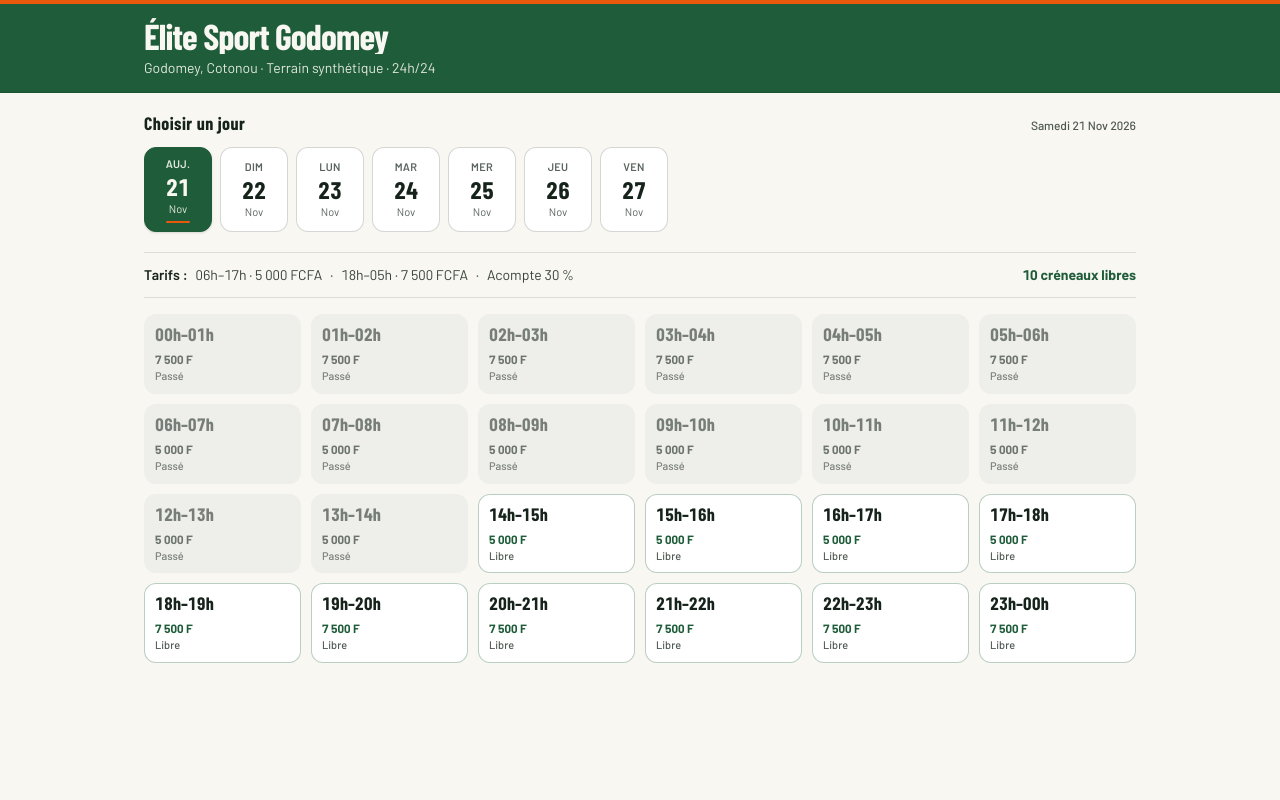
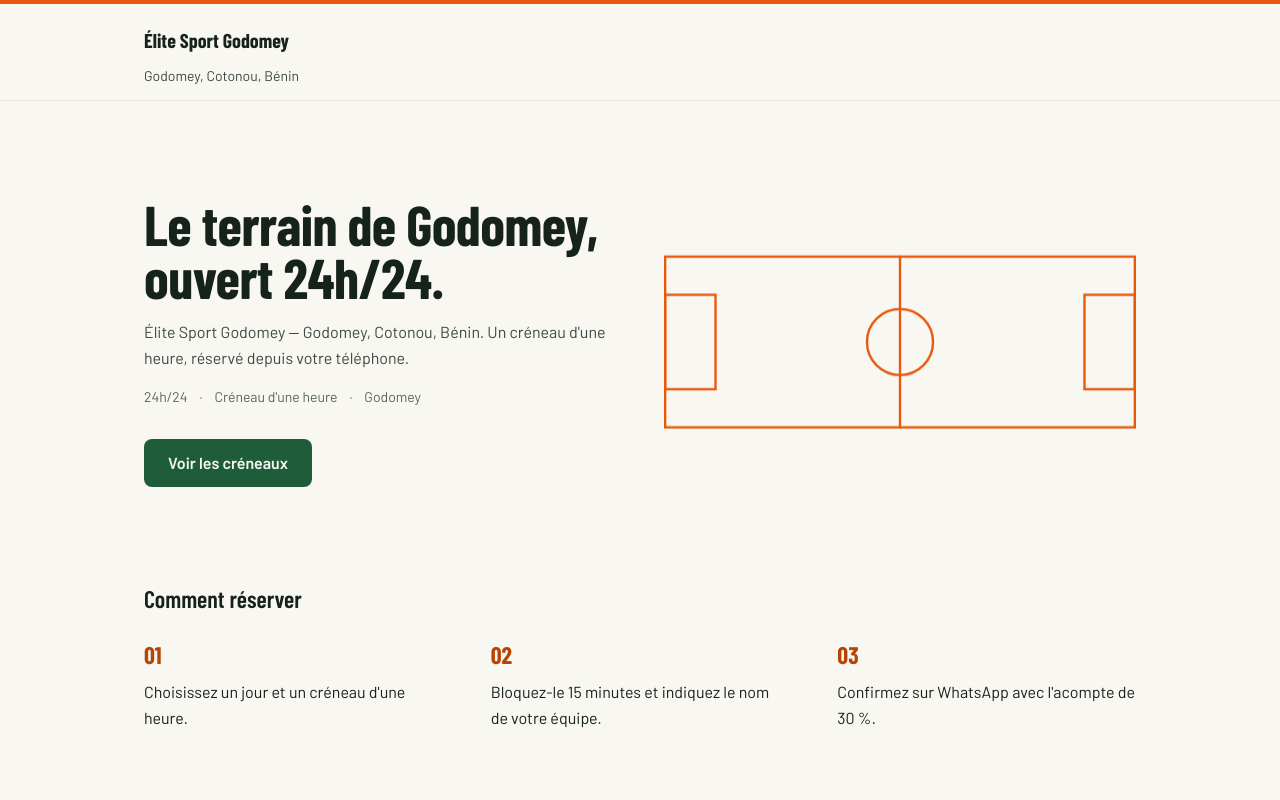
Before and after one commit to dev2point/Elitesport, a Next.js app: page / in a window 1280 px wide. Shown: the top 800 px of the page. Built offline with nearby package versions, Linux system fonts and the light colour scheme; no server answers; the database is empty.

Commit message:
feat: replace home page with landing

```diff
--- a/app/page.tsx
+++ b/app/page.tsx
@@ -1,78 +1,55 @@
-import { BookingExperience } from '@/src/components/BookingExperience';
+import type { Metadata } from 'next';
+import Link from 'next/link';
+import { BookingSteps } from '@/src/components/BookingSteps';
+import { LandingHero } from '@/src/components/LandingHero';
+import { LegalFooter } from '@/src/components/LegalFooter';
 import { PWAInstallButton } from '@/src/components/PWAInstallButton';
-import { isDatabaseConfigured } from '@/src/db';
-import { extractDbErrorDetails, getDaySlots, type DaySlot } from '@/src/lib/bookings';
-import { getPortoNovoDateStr, getUpcoming7Days, isValidDateStr } from '@/src/lib/timezone';
+import { PriceStrip } from '@/src/components/PriceStrip';
+import { SkipLink } from '@/src/components/SkipLink';
 
-export const dynamic = 'force-dynamic';
+export const metadata: Metadata = {
+  title: 'Élite Sport Godomey — Le terrain de Godomey, ouvert 24h/24',
+  description:
+    "Élite Sport Godomey — Godomey, Cotonou, Bénin. Un créneau d'une heure, réservé depuis votre téléphone.",
+};
 
-interface HomePageProps {
-  searchParams: Promise<{ date?: string }>;
-}
+export default function HomePage() {
+  return (
+    <div className="min-h-screen bg-canvas text-ink">
+      <SkipLink />
 
-export default async function HomePage({ searchParams }: HomePageProps) {
-  const resolvedParams = await searchParams;
-  const now = new Date();
-  const days = getUpcoming7Days(now);
-  const todayStr = getPortoNovoDateStr(now);
+      <div className="h-1 w-full bg-line" aria-hidden="true" />
 
-  const requestedDate = resolvedParams?.date;
-  const isAllowedDate =
-    typeof requestedDate === 'string' &&
-    isValidDateStr(requestedDate) &&
-    days.some((d) => d.dateStr === requestedDate);
-
-  const initialDate = isAllowedDate ? requestedDate : todayStr;
-
-  let initialSlots: DaySlot[] = [];
-  let initialError: string | null = null;
-
-  if (!isDatabaseConfigured()) {
-    initialError =
-      'La base de données Supabase (DATABASE_URL) n’est pas encore configurée.';
-  } else {
-    try {
-      initialSlots = await getDaySlots(initialDate, undefined, now);
-    } catch (error) {
-      const details = extractDbErrorDetails(error);
-      console.error('Failed to load initial day slots:', details.code ?? 'UNKNOWN', details.message);
-      initialError =
-        details.code === '42P01'
-          ? 'La table « bookings » est introuvable dans la base Supabase connectée. Créez-la dans Supabase SQL Editor ou vérifiez DATABASE_URL.'
-          : 'Impossible de charger les disponibilités du terrain pour le moment.';
-    }
-  }
-
-  const managerWhatsapp = process.env.NEXT_PUBLIC_MANAGER_WHATSAPP ?? '';
-
-  return (
-    <div className="min-h-screen bg-[#f8f7f2] text-[#16231b]">
-      {/* Pitch boundary orange top accent line */}
-      <div className="h-1 w-full bg-[#e8590c]" aria-hidden="true" />
-
-      <header className="bg-[#1f5d3a] text-[#f8f7f2] border-b border-[#16231b]/15">
-        <div className="max-w-5xl mx-auto px-3.5 sm:px-4 py-3.5 flex items-center justify-between gap-3">
+      <header className="border-b border-border-subtle bg-canvas">
+        <div className="mx-auto flex max-w-5xl items-center justify-between gap-3 px-3.5 py-3.5 sm:px-4">
           <div className="min-w-0">
-            <h1 className="font-display text-2xl min-[380px]:text-3xl sm:text-4xl font-bold tracking-tight leading-none truncate">
+            <Link
+              href="/"
+              className="inline-flex min-h-11 items-center rounded-sm font-display text-xl font-bold leading-none text-ink focus-visible:outline-2 focus-visible:outline-offset-2 focus-visible:outline-focus-ring"
+            >
               Élite Sport Godomey
-            </h1>
-            <p className="mt-1 text-xs sm:text-sm text-[#f8f7f2]/90 truncate">
-              Godomey, Cotonou · Terrain synthétique · 24h/24
+            </Link>
+            <p className="mt-1 text-sm text-text-secondary">
+              Godomey, Cotonou, Bénin
             </p>
           </div>
           <PWAInstallButton />
         </div>
       </header>
 
-      <main className="max-w-5xl mx-auto px-3.5 sm:px-4">
-        <BookingExperience
-          days={days}
-          initialDate={initialDate}
-          initialSlots={initialSlots}
-          initialError={initialError}
-          managerWhatsapp={managerWhatsapp}
-        />
+      <main id="main">
+        <LandingHero />
+        <BookingSteps />
+        <PriceStrip />
+
+        <section className="mx-auto max-w-5xl px-3.5 pb-16 sm:px-4 md:pb-24">
+          <p className="text-center text-sm text-text-secondary">
+            Réservation en ligne, confirmation par WhatsApp.
+          </p>
+        </section>
       </main>
+
+      <LegalFooter />
     </div>
   );
 }
```
